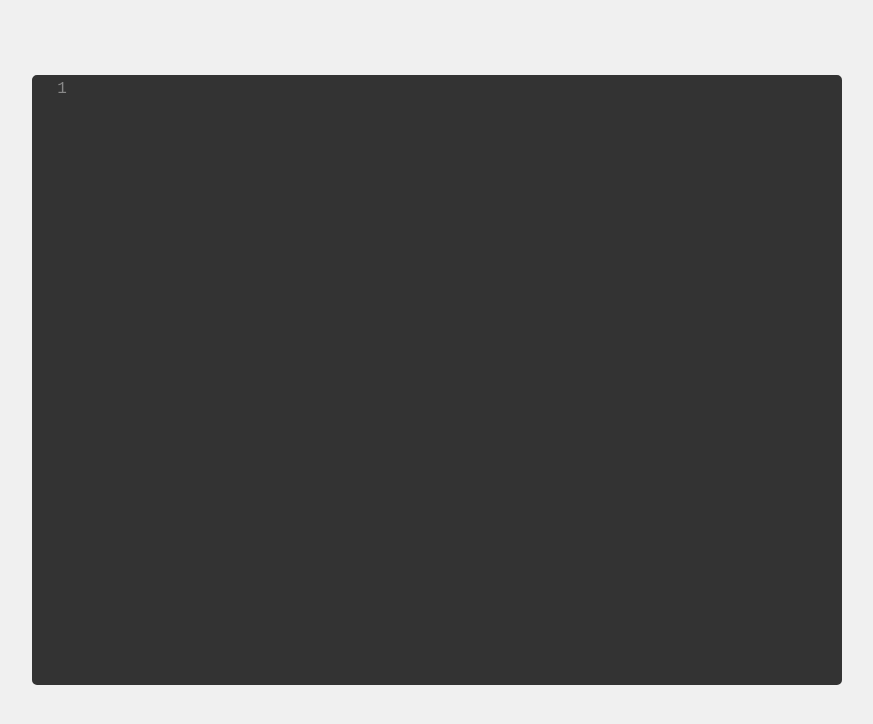
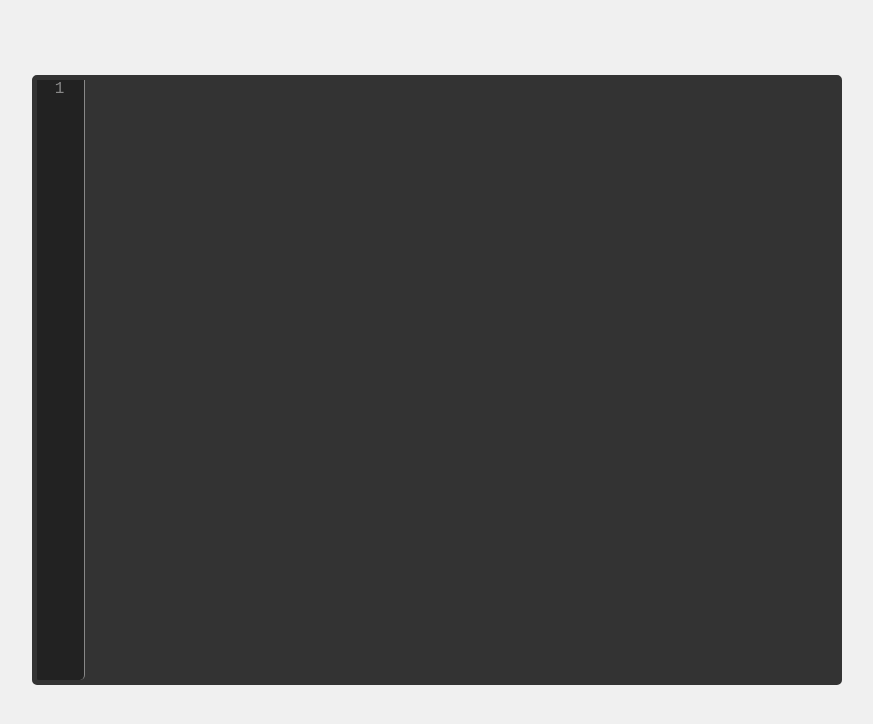
Before and after one commit to DrSmithFr/web-editor, an Angular app: page / in a window 1280 px wide. Shown: the top 724 px of the page, without its empty margins (203-1076 px from the left). Built offline with nearby package versions, Linux system fonts and the light colour scheme; a small style sheet from the web is missing.

Commit message:
Adding lines separate line number and code

```diff
--- a/src/app/components/editor/editor.component.html
+++ b/src/app/components/editor/editor.component.html
@@ -2,7 +2,7 @@
   <div class="editor-wrapper">
     <div
       class="editor-lines"
-      style="top: -{{scrollTop}}px;">
+      style="top: {{scrollTop}}px;">
       <div class="editor-lines-li">
         @for (line of getLinesNumber(code); track line) {
           <code>{{ line }}</code>
--- a/src/app/components/editor/editor.component.scss
+++ b/src/app/components/editor/editor.component.scss
@@ -1,31 +1,62 @@
 :host {
   border: 5px solid #333;
   border-radius: 5px;
+
+  --editor-font-size: 16px;
+  --editor-line-height: 1.5;
+  --editor-font-family: monospace;
+
+  --editor-line-bar-width: 50px;
+
+  --editor-background: #333;
+  --editor-border: #888;
+  --editor-color: #fff;
+
+  --editor-selection-background: rgba(0, 192, 255, 0.5);
+  --editor-selection-color: #fff;
+
+  --editor-caret-color: #fff;
+  --editor-caret-shape: underscore;
+
+  --editor-scrollbar-color: #888888 rgba(17, 17, 17, 0.5);
+  --editor-scrollbar-width: thin;
 }
 
 .editor {
   display: flex;
   flex-direction: row;
 
-  background: #333;
+  background: var(--editor-background);
 }
 
 .editor-lines {
   position: absolute;
+  left: -3px;
 
-  width: 50px;
+  min-width: var(--editor-line-bar-width);
   height: 100%;
 
-  background: #333;
+  background: #222;
   color: #888888;
 
   z-index: 1;
+
+  margin-right: 2px;
+  border-right: 1px solid var(--editor-border);
+
+  border-radius: 5px;
 
   .editor-lines-li {
     display: flex;
     flex-direction: column;
     justify-content: center;
     text-align: center;
+
+    position: relative;
+    left: 1px;
+
+    background: #222;
+    border-right: 1px solid var(--editor-border);
   }
 }
 
@@ -36,15 +67,15 @@
   position: relative;
   overflow: hidden;
 
-  background: #333;
-  color: #fff;
+  background: var(--editor-background);
+  color: var(--editor-color);
 
   ::-moz-selection { /* Code for Firefox */
-    background: rgba(0, 192, 255, 0.5);
+    background: var(--editor-selection-background);
   }
 
   ::selection {
-    background: rgba(0, 192, 255, 0.5);
+    background: var(--editor-selection-background);
   }
 
   .editor-layer {
@@ -52,15 +83,15 @@
     position: absolute;
 
     top: 0;
-    left: 50px;
+    left: var(--editor-line-bar-width);
 
-    width: calc(100% - 50px);
+    width: calc(100% - var(--editor-line-bar-width));
     height: 100%;
   }
 }
 
 .spacing {
-  color: #888;
+  color: var(--editor-border);
 }
 
 .errors {
@@ -69,10 +100,10 @@
 
 code,
 .code{
-  font-family: monospace;
   unicode-bidi: isolate;
   white-space: pre;
-  font-size: 16px;
+  font-size: var(--editor-font-size);
+  font-family: var(--editor-font-family), monospace;
 }
 
 textarea {
@@ -85,9 +116,9 @@ textarea {
 
   color: transparent;
 
-  caret-color: #fff;
-  caret-shape: underscore;
+  caret-color: var(--editor-color);
+  caret-shape: var(--editor-caret-shape);
 
-  scrollbar-color: #888888 rgba(17, 17, 17, 0.5);
-  scrollbar-width: thin;
+  scrollbar-color: var(--editor-scrollbar-color);
+  scrollbar-width: var(--editor-scrollbar-width);
 }
```
